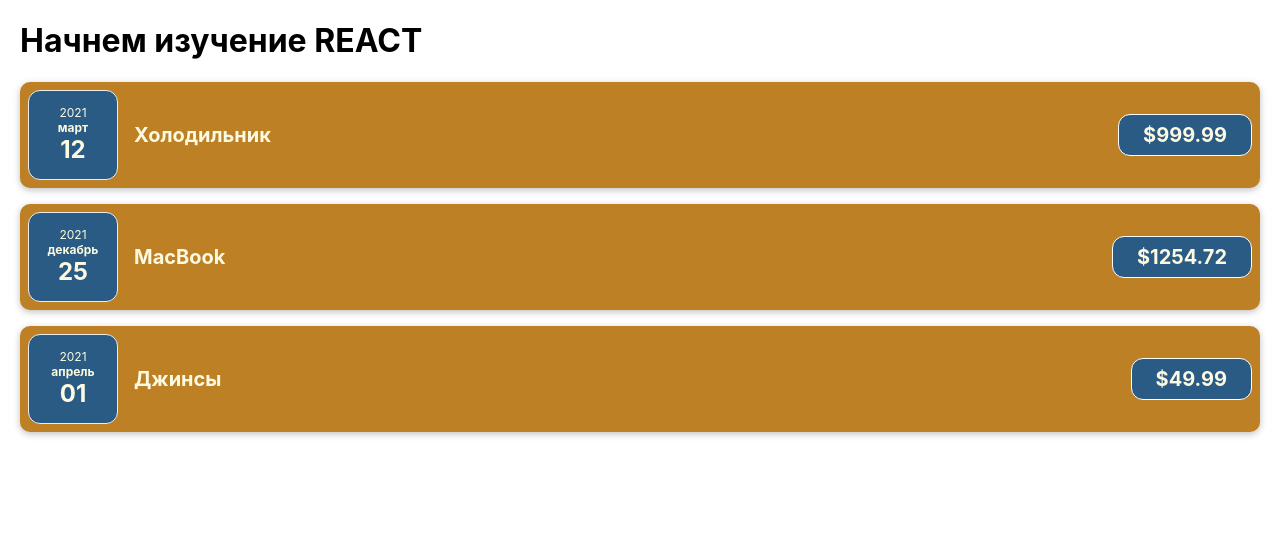
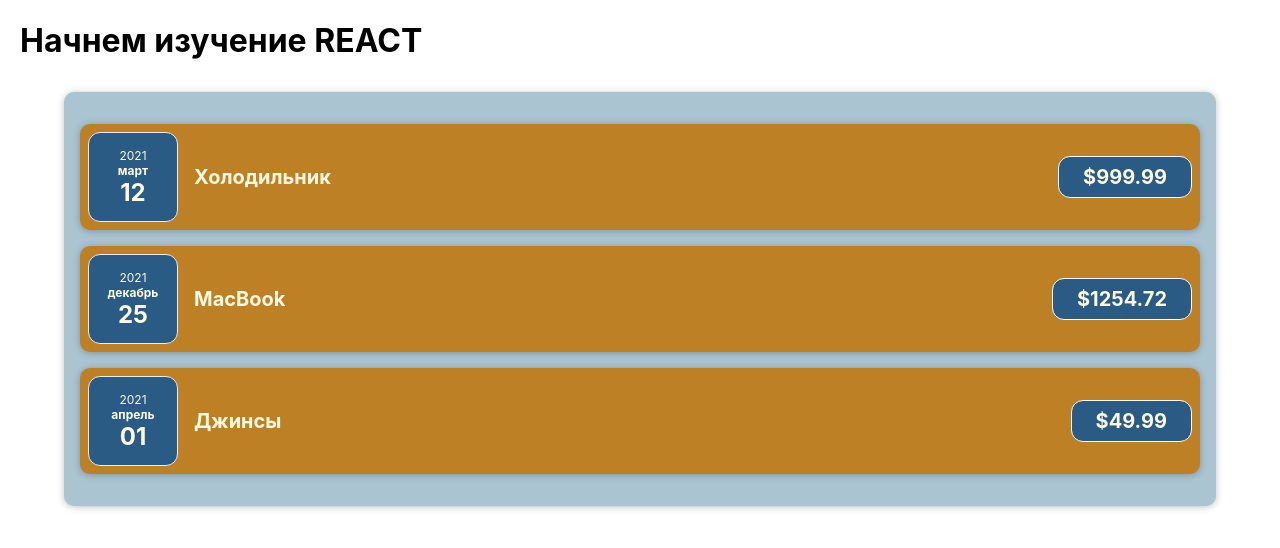
Before and after one commit to Andruxakonst/first-react-app, a JavaScript app: page / in a window 1280 px wide. Shown: the top 548 px of the page. Built offline with nearby package versions, Linux system fonts and the light colour scheme.

Commit message:
props и props.children

```diff
--- a/src/App.js
+++ b/src/App.js
@@ -1,4 +1,4 @@
-import CostItem from "./components/CostItem";
+import Costs from "./components/Costs";
 function App() {
     const costs = [
         {
@@ -21,21 +21,7 @@ function App() {
   return (
     <div>
       <h1>Начнем изучение REACT</h1>
-        <CostItem
-            date={costs[0].date}
-            description={costs[0].description}
-            price={costs[0].price}>
-        </CostItem>
-        <CostItem
-            date={costs[1].date}
-            description={costs[1].description}
-            price={costs[1].price}>
-        </CostItem>
-        <CostItem
-            date={costs[2].date}
-            description={costs[2].description}
-            price={costs[2].price}>
-        </CostItem>
+        <Costs costs={costs}/>
     </div>
   );
 }
--- /dev/null
+++ b/src/components/Card.css
@@ -0,0 +1,4 @@
+.card{
+    border-radius: 10px;
+    box-shadow: 0 1px 7px rgba(0,0,0,0.25);
+}
--- /dev/null
+++ b/src/components/Card.js
@@ -0,0 +1,8 @@
+import "./Card.css";
+function Card(props){
+    const classes = "card "+props.className;
+    return(
+        <div className={classes}>{props.children}</div>
+    );
+}
+export default Card;
--- a/src/components/CostItem.css
+++ b/src/components/CostItem.css
@@ -5,8 +5,6 @@
   padding: 0.5rem;
   margin: 1rem 0;
   background-color: #bd8025;
-  border-radius: 10px;
-  box-shadow: 0 2px 7px rgba(0,0,0,0.25);
 }
 
 .cost-item__description {
--- a/src/components/CostItem.js
+++ b/src/components/CostItem.js
@@ -1,16 +1,16 @@
 import "./CostItem.css";
 import CostDate from "./CostDate";
+import Card from "./Card";
 function CostItem(props){
 
     return(
-        <div className={'cost-item'}>
+        <Card className={'cost-item'}>
             <CostDate date={props.date}></CostDate>
             <div className={'cost-item__description'}>
                 <h2>{props.description}</h2>
                 <div className={'cost-item__price'}>${props.price}</div>
             </div>
-
-        </div>
+        </Card>
     );
 }
 export default CostItem;
--- /dev/null
+++ b/src/components/Costs.css
@@ -0,0 +1,8 @@
+.costs {
+  padding: 1rem;
+  background-color: #aac4d1;
+  margin: 2rem auto;
+  width: 70rem;
+  max-width: 95%;
+
+}
--- /dev/null
+++ b/src/components/Costs.js
@@ -0,0 +1,25 @@
+import CostItem from "./CostItem";
+import "./Costs.css";
+import Card from "./Card";
+function Costs(props){
+    return(
+        <Card className={"costs"}>
+            <CostItem
+                date={props.costs[0].date}
+                description={props.costs[0].description}
+                price={props.costs[0].price}>
+            </CostItem>
+            <CostItem
+                date={props.costs[1].date}
+                description={props.costs[1].description}
+                price={props.costs[1].price}>
+            </CostItem>
+            <CostItem
+                date={props.costs[2].date}
+                description={props.costs[2].description}
+                price={props.costs[2].price}>
+            </CostItem>
+        </Card>
+    );
+}
+export default Costs;
```
